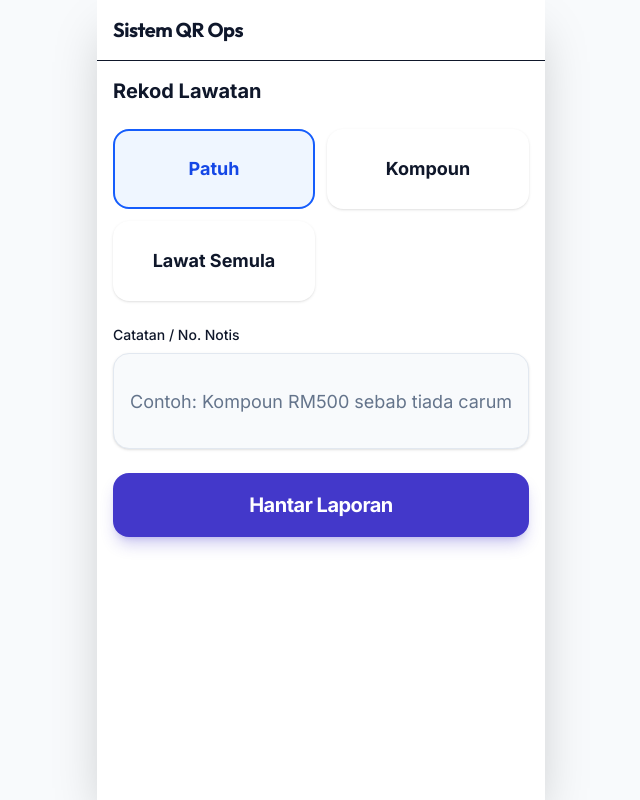
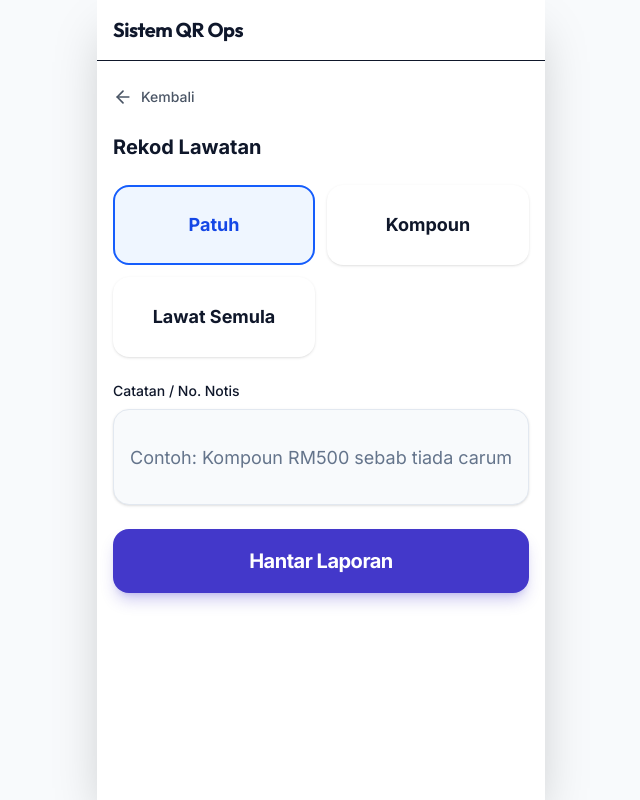
Before and after one commit to kamkikorich/ops77, a Next.js app: page /visit in a window 1280 px wide. Shown: the whole page, without its empty margins (319-959 px from the left). Built offline with nearby package versions, Linux system fonts and the light colour scheme.

Commit message:
feat: improve navigation with BackButton component

```diff
--- a/src/app/admin/print-batch/page.tsx
+++ b/src/app/admin/print-batch/page.tsx
@@ -4,6 +4,7 @@ import { useState } from "react";
 import { Button } from "@/components/ui/Button";
 import { QRCodeWithLogo } from "@/components/ui/QRCodeWithLogo";
 import { v4 as uuidv4 } from "uuid";
+import { BackButton } from "@/components/ui/BackButton";
 
 export default function BatchPrintPage() {
     const [stickers, setStickers] = useState<string[]>([]);
@@ -20,7 +21,9 @@ export default function BatchPrintPage() {
     return (
         <div className="flex flex-col bg-white min-h-screen text-black print:p-0 print:m-0">
             {/* Controls - Hidden when printing */}
-            <div className="flex gap-4 p-4 print:hidden">
+            <div className="flex flex-col p-4 print:hidden gap-4">
+                <BackButton href="/" label="Halaman Utama" />
+                <div className="flex gap-4">
                     <Button onClick={generateBatch}>Jana 6 Sticker</Button>
                     <Button variant="outline" onClick={() => window.print()}>
                         🖨️ Cetak A4
@@ -94,5 +97,6 @@ export default function BatchPrintPage() {
                 }
             `}</style>
             </div>
+        </div>
     );
 }
--- a/src/app/admin/report/page.tsx
+++ b/src/app/admin/report/page.tsx
@@ -2,6 +2,7 @@
 
 import { useState, useEffect } from "react";
 import { Button } from "@/components/ui/Button";
+import { BackButton } from "@/components/ui/BackButton";
 import { Input } from "@/components/ui/Input";
 // import { createClient } from "@/utils/supabase/client";
 import type { ReportRow } from "@/app/actions";
@@ -96,7 +97,10 @@ export default function ReportPage() {
 
     return (
         <div className="flex flex-col gap-6 p-6 max-w-6xl mx-auto">
-            <h1 className="text-2xl font-bold">Laporan Lawatan</h1>
+            <div className="flex items-center gap-4">
+                <BackButton href="/" label="Utama" className="mb-0" />
+                <h1 className="text-2xl font-bold">Laporan Lawatan</h1>
+            </div>
 
             {/* Filter Section */}
             <div className="bg-white dark:bg-slate-800 rounded-xl p-4 shadow-sm border">
--- a/src/app/premis/[id]/client-page.tsx
+++ b/src/app/premis/[id]/client-page.tsx
@@ -1,6 +1,7 @@
 "use client";
 
 import { Button } from "@/components/ui/Button";
+import { BackButton } from "@/components/ui/BackButton";
 import { Input } from "@/components/ui/Input";
 import { useRouter } from "next/navigation";
 import { Premis } from "@/lib/types";
@@ -28,6 +29,7 @@ export default function PremisDashboardClient({ premis }: { premis: Premis }) {
 
     return (
         <div className="flex flex-col gap-6">
+            <BackButton />
             <div className="rounded-2xl bg-slate-900 p-6 text-white shadow-xl">
                 <h2 className="text-2xl font-bold">{premis.nama_kedai}</h2>
                 <p className="opacity-80">{premis.no_lot}</p>
--- a/src/app/register/page.tsx
+++ b/src/app/register/page.tsx
@@ -1,6 +1,7 @@
 "use client";
 
 import { Button } from "@/components/ui/Button";
+import { BackButton } from "@/components/ui/BackButton";
 import { Input } from "@/components/ui/Input";
 import { useState, useEffect, Suspense } from "react";
 import { useRouter, useSearchParams } from "next/navigation";
@@ -74,6 +75,7 @@ function RegisterContent() {
 
     return (
         <div className="flex flex-col gap-6">
+            <BackButton />
             <div className="flex flex-col gap-2">
                 <h2 className="text-xl font-bold">Pendaftaran Premis Baru</h2>
                 <div className="rounded-lg bg-blue-50 p-3 text-sm text-blue-700 dark:bg-blue-950 dark:text-blue-200">
--- a/src/app/signup/page.tsx
+++ b/src/app/signup/page.tsx
@@ -4,6 +4,7 @@ import { useActionState } from 'react'
 import { registerUser, ActionState } from '../actions'
 import { Button } from '@/components/ui/Button'
 import { Input } from '@/components/ui/Input'
+import { BackButton } from '@/components/ui/BackButton'
 import Link from 'next/link'
 
 const initialState: ActionState = {
@@ -16,6 +17,9 @@ export default function SignupPage() {
 
     return (
         <div className="flex min-h-[80vh] flex-col items-center justify-center p-4">
+            <div className="w-full max-w-sm">
+                <BackButton href="/login" label="Kembali ke Log Masuk" />
+            </div>
             <div className="w-full max-w-sm space-y-6">
                 <div className="space-y-2 text-center">
                     <h1 className="text-3xl font-bold">Daftar Akaun</h1>
--- a/src/app/visit/page.tsx
+++ b/src/app/visit/page.tsx
@@ -1,6 +1,7 @@
 "use client";
 
 import { Button } from "@/components/ui/Button";
+import { BackButton } from "@/components/ui/BackButton";
 import { Input } from "@/components/ui/Input";
 import { useState, Suspense } from "react";
 import { useRouter, useSearchParams } from "next/navigation";
@@ -52,7 +53,10 @@ function VisitContent() {
 
     return (
         <div className="flex flex-col gap-6">
-            <h2 className="text-xl font-bold">Rekod Lawatan</h2>
+            <div>
+                <BackButton />
+                <h2 className="text-xl font-bold">Rekod Lawatan</h2>
+            </div>
 
             <form onSubmit={handleSubmit} className="flex flex-col gap-6">
                 <div className="grid grid-cols-2 gap-3">
--- /dev/null
+++ b/src/components/ui/BackButton.tsx
@@ -0,0 +1,34 @@
+"use client";
+
+import { useRouter } from "next/navigation";
+import { Button } from "./Button";
+import { ArrowLeft } from "lucide-react";
+
+interface BackButtonProps {
+    href?: string;
+    label?: string;
+    className?: string;
+}
+
+export function BackButton({ href, label = "Kembali", className = "" }: BackButtonProps) {
+    const router = useRouter();
+
+    const handleBack = () => {
+        if (href) {
+            router.push(href);
+        } else {
+            router.back();
+        }
+    };
+
+    return (
+        <Button
+            variant="ghost"
+            onClick={handleBack}
+            className={`flex items-center gap-2 text-gray-600 hover:text-gray-900 mb-4 pl-0 hover:bg-transparent ${className}`}
+        >
+            <ArrowLeft size={20} />
+            <span>{label}</span>
+        </Button>
+    );
+}
```
Lines whose indentation alone changed are shown as unchanged.
